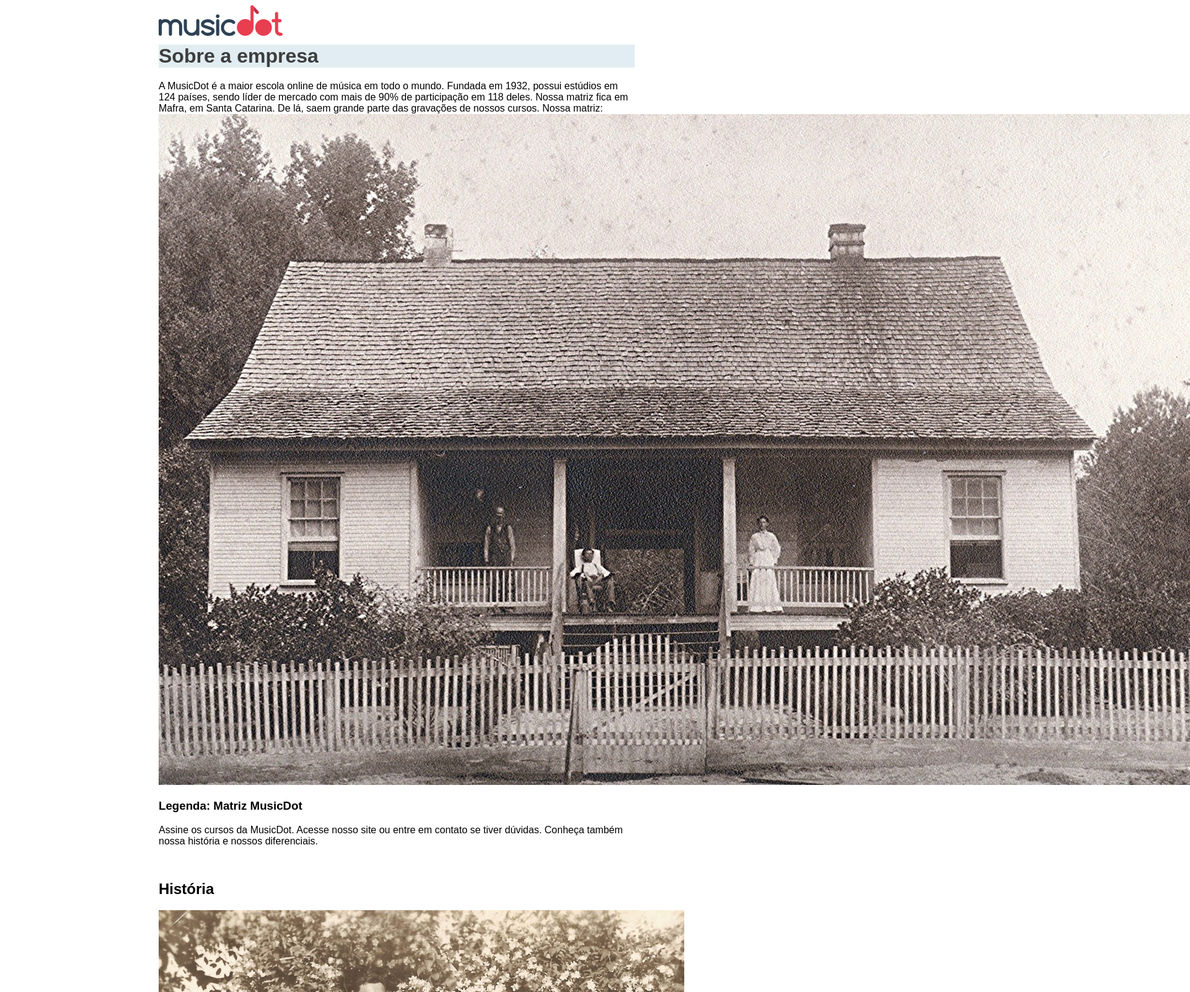
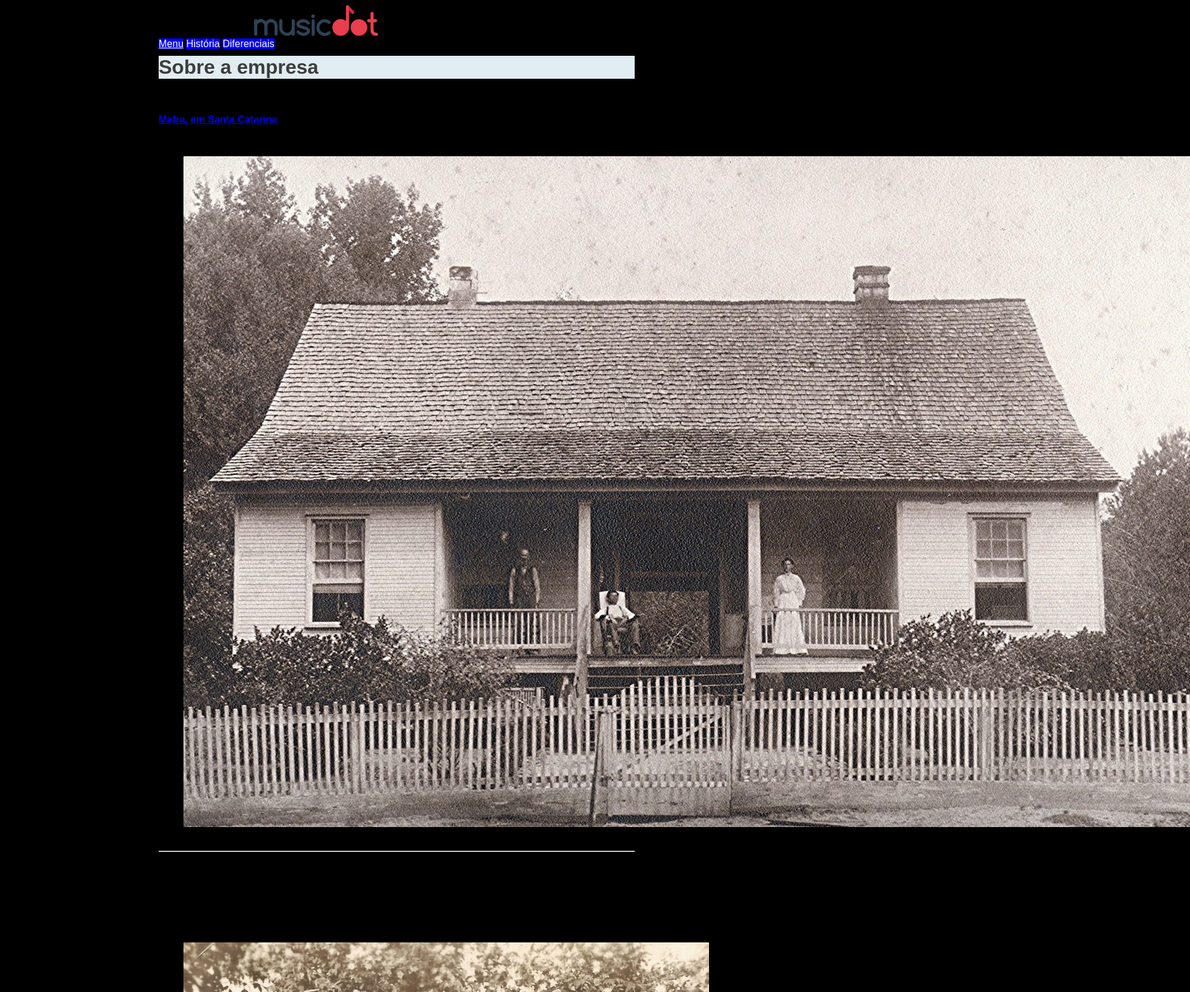
Before and after one commit to renaodigital/aulas-senac, a plain HTML site: page exercícios/MusicDot [30/03/music_dot (30_03_2023)/home.html in a window 1280 px wide. Shown: the top 1600 px of the page at 62% size, 1920 px wide, since content can reach past the window. Drawn offline with Linux system fonts and the light colour scheme.

Commit message:
04/04/2023 [19h03min]

```diff
--- a/exercícios/MusicDot [30/03/music_dot (30_03_2023)/home.html
+++ b/exercícios/MusicDot [30/03/music_dot (30_03_2023)/home.html
@@ -9,22 +9,31 @@
 </head>
 <body>
     <header>
-        <img src="./content/img/logo.svg">
+        <img id="logo" src="./content/img/logo.svg">
+        <div class="#paginainicial">
+            <a class="menu" href="./home.html">Menu</a>
+            <a class="menu" id="historia">História</a>
+            <a class="menu" id="diferenciais">Diferenciais</a>
+        </div>
     </header>
     <div class="content">
         <h1>Sobre a empresa</h1>
         <p>A MusicDot é a maior escola online de música em todo o mundo. Fundada em 1932, possui estúdios em 124 países, sendo líder de mercado com mais de 90% de participação em 118 deles.
-            Nossa matriz fica em Mafra, em Santa Catarina. De lá, saem grande parte das gravações de nossos cursos. Nossa matriz:
+            Nossa matriz fica em <a alt="Ver localização" href="http://maps.google.com.br/?q=190,GabrielDequech,Mafra,SC&quot"><b>Mafra, em Santa Catarina</b></a></p>a>. De lá, saem grande parte das gravações de nossos cursos. Nossa matriz:
 
-           <img src="./content/img/matriz-musicdot-antiga.jpg">
-           <h3>Legenda: Matriz MusicDot</h3>
-
-           Assine os cursos da MusicDot. Acesse nosso site ou entre em contato se tiver dúvidas. Conheça também nossa história e nossos diferenciais.</p>
+           <figure>
+            <img src="./content/img/matriz-musicdot-antiga.jpg">
+           <figcaption>Legenda: Matriz MusicDot</figcaption>
+            </figure>
+           <hr>
+            Assine os cursos da MusicDot. Acesse nosso site ou entre em contato se tiver dúvidas. Conheça também nossa história e nossos diferenciais.</p>
         <br>
-        <h2>História</h2>
+        <h2 href="#historia">História</h2>
         <p>
+            <figure>
             <img src="./content/img/familia-tupfeln.jpg">
-            <h3>Legenda: Família Tüpfeln</h3>
+            <figcaption>Legenda: Família Tüpfeln</figcaption>
+            </figure>
 
             A fundação em 1932 ocorreu no momento da descoberta econônica de cursos por stream online no interior de Santa Catarina. A família Tüpfeln, tradicional da região, investiu todas as suas economias nessa nova iniciativa, revolucionária para a época. A fundadora frau Dagmar Olaf Tüpfeln, dotada de particular visão administrativa, guiou os negócios da empresa durante mais de 50 anos, muitos deles ao lado de seu filho Ernst Noten Tüpfeln, atual CEO. O nome da empresa é inspirado no nome da família.
             <hr>
@@ -36,7 +45,16 @@
         <hr>
     </div>
     <footer>
-
+        <a href="#diferenciais"><ul>
+        <li>* Menor preço do mercado, garantido</li>
+        <li>* Se você achar um serviço mais barato, leva 1 mês de graça</li>
+        <li>* Pague em reais, dólares, euros, libras, dodgecoins, litecoins ou bitcoins</li>
+        <li>* Todas as compras acompanham acesso à Alura</li>
+        <li>* Maior escola de música online do mundo</li>
+        <li>* Atendimento via telefone, email, chat, twitter, facebook, instagram, ICQ, WhatsApp, SMS, carta, fax, sinal de fumaça e telegrama</li>
+        <li>* Presente em 124 países </li>
+        <li>* Mais de um milhão de funcionários em todo o mundo</li>
+    </ul></a>
     </footer>
 
 </body>
--- a/exercícios/MusicDot [30/03/music_dot (30_03_2023)/style.css
+++ b/exercícios/MusicDot [30/03/music_dot (30_03_2023)/style.css
@@ -3,6 +3,11 @@ body {
     margin-block-end: 940px;
     margin-left: 20%;
     margin-right: 20%;
+    background-color: #000000;
+}
+
+#logo {
+    margin-left: 20%;
 }
 
 h1 {
@@ -14,9 +19,20 @@ h1 {
 
 img {
     align-items: center;
+    border-radius: 1px;
+    border-color: aquamarine;
 }
 
 h3 {
     align-items: center;
     border-color: whitesmoke
 }
+
+.menu {
+    text-align: right;
+    list-style: flex;
+    display: inline;
+    background-color: blue;
+    color: white;
+
+}
```
Also changed, not shown: exercícios/Layout/img/bg-1.jpg, exercícios/Layout/img/bg-2.jpg, exercícios/Layout/img/bg-3.jpg, exercícios/Layout/img/bg-4.jpg, exercícios/Layout/img/card_01.png, exercícios/Layout/img/card_02.jpg, exercícios/Layout/img/card_03.jpg, exercícios/Layout/img/card_04.jpg, exercícios/Layout/img/card_05.jpg.
